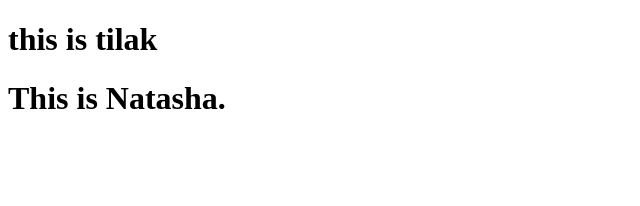
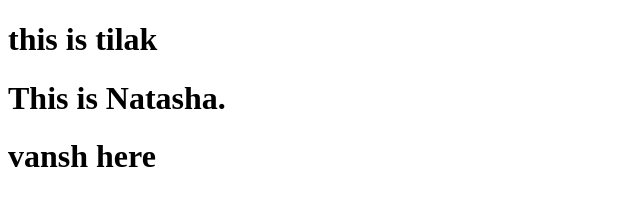
Before and after one commit to tilzz25/COHORT-1, a plain HTML site: page index.html in a window 1280 px wide. Shown: the whole page, without its empty margins (0-640 px from the left). Drawn offline with Linux system fonts and the light colour scheme.

Commit message:
Add vansh here

```diff
--- a/index.html
+++ b/index.html
@@ -8,5 +8,6 @@
 <body>
     <h1>this is tilak</h1>
     <h1>This is Natasha.</h1>
+    <h1>vansh here</h1>
 </body>
 </html>
```
